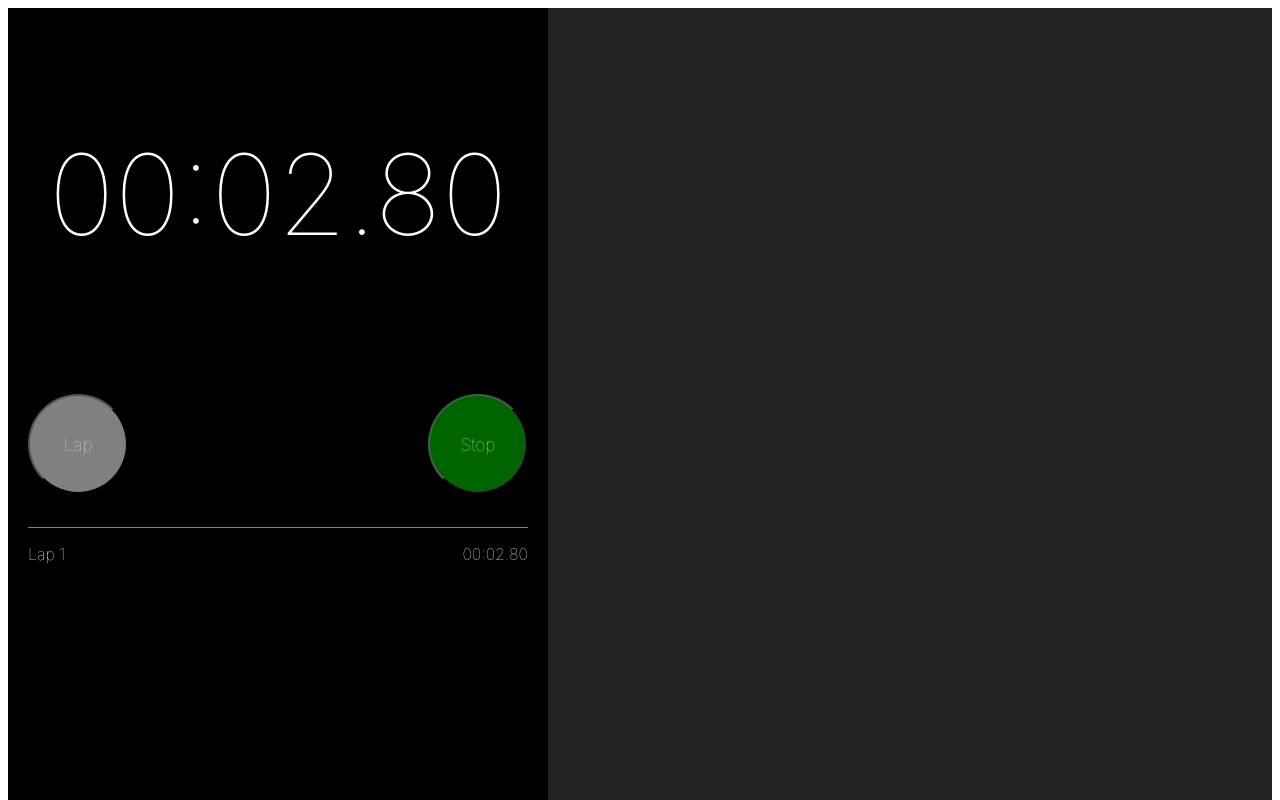
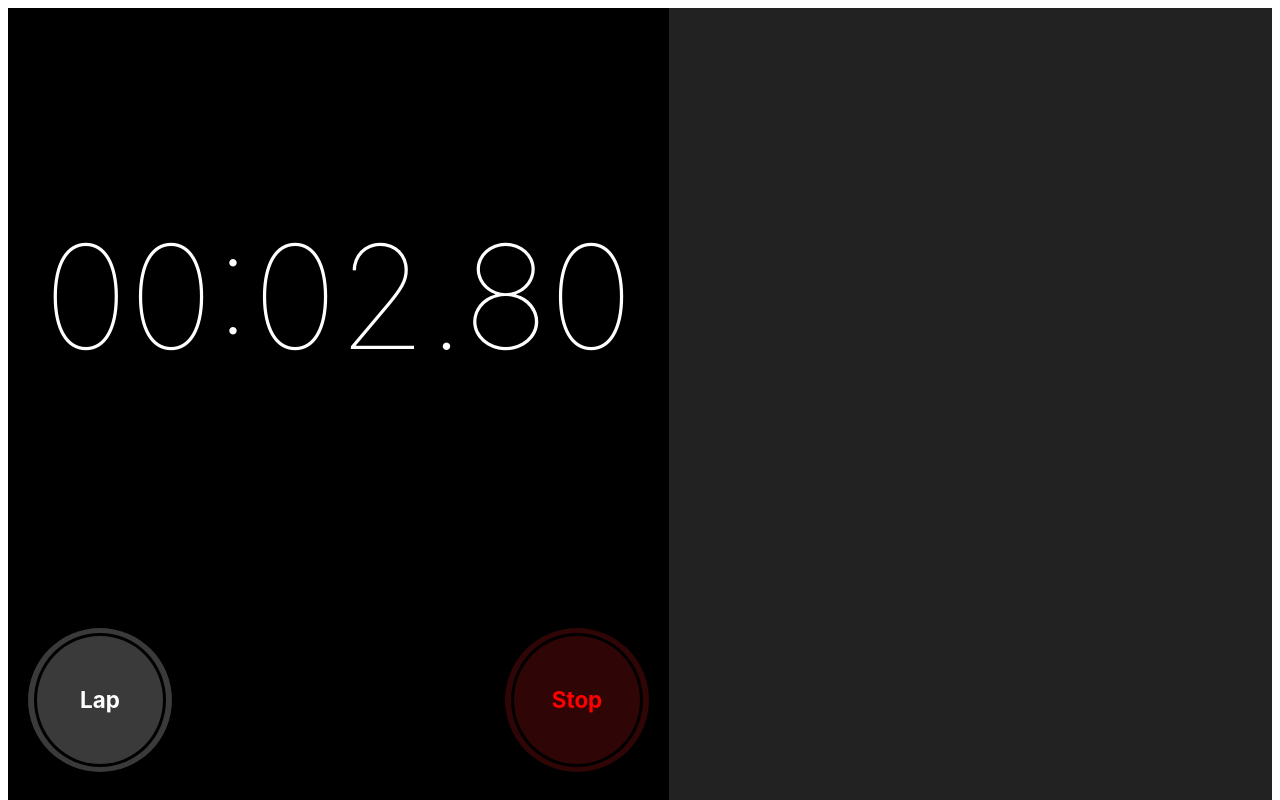
Before and after one commit to SHolleworth/stopwatchjs2, a plain HTML site: page index.html in a window 1280 px wide. Both pictures are taken after a click on the button "Start". Shown: the top 800 px of the page. Drawn offline with Linux system fonts and the light colour scheme.

Commit message:
Changed styling to better resemble the example

```diff
--- a/index.html
+++ b/index.html
@@ -9,8 +9,16 @@
                     <h1 id="mainTimerDisplay"></h1>
                 </div>
                 <div id="buttonBox">
-                    <button id="resetLapButton" class="buttonBackground" type="button"><p>Reset</p></button>
-                    <button id="startStopButton" class="buttonBackground" type="button"><p>Start</p></button>
+                    <button id="resetLapButton"  class="buttonBackground" type="button">
+                        <div class='buttonCenter'>
+                            <p>Reset</p>
+                        </div>
+                    </button>
+                    <button id="startStopButton" class="buttonBackground startButton" type="button">
+                        <div class='buttonCenter'>
+                            <p>Start</p>
+                        </div>
+                    </button>
                 </div>
                 <div id="lapView">
                 </div>
--- a/js/main.js
+++ b/js/main.js
@@ -19,6 +19,7 @@ slowLap.classList.add('slowLap');
 let lapCounter = 0;
 let laps = [];
 let timerRef = null;
+let running = false;
 
 const initialise = () => {
     resetLapButton.onclick = resetTimer;
@@ -55,27 +56,34 @@ const startTimer = () => {
     lapStartTime = Date.now();
     if(!laps.length)
         createLap();
-    timerRef = setInterval(() => {
+    running = true;
+    runTimerAnimation();
+    changeButton("Stop", 'startButton', 'stopButton', stopTimer, startStopButton);
+    changeButton("Lap", null, null, createLap, resetLapButton);
+}
+
+const runTimerAnimation = () => {
+    if(running) {
         const mainTimerDateObject = new Date(getElapsedMainTimeInMilliseconds());
         lapTimerDateObject = new Date(getElapsedLapTimeInMilliseconds());
         setMainTimerDisplay(formatDateToString(mainTimerDateObject));
         setActiveLapTimeParagraphNode(formatDateToString(lapTimerDateObject));
-    }, 16)
-    changeButton("Stop", stopTimer, startStopButton);
-    changeButton("Lap", createLap, resetLapButton);
+        requestAnimationFrame(runTimerAnimation);
+    }
 }
 
-const changeButton = (label, func, button) => {
-    button.childNodes[0].innerHTML = label;
+const changeButton = (label, oldClass, newClass, func, button) => {
+    button.children[0].children[0].innerHTML = label;
     button.onclick = func;
+    button.classList.replace(oldClass, newClass);
 }
 
 const stopTimer = () => {
     mainSavedTime = getElapsedMainTimeInMilliseconds();
     lapSavedTime = getElapsedLapTimeInMilliseconds();
-    clearInterval(timerRef);
-    changeButton("Start", startTimer, startStopButton);
-    changeButton("Reset", resetTimer, resetLapButton);
+    running = false;
+    changeButton("Start", "stopButton", "startButton", startTimer, startStopButton);
+    changeButton("Reset", null, null, resetTimer, resetLapButton);
 }
 
 const resetTimer = () => {
--- a/styles.css
+++ b/styles.css
@@ -1,6 +1,10 @@
 h1, p {
     font-family: 'SF Pro Text', 'SF Pro Display Ultralight', 'Gill Sans', 'Gill Sans MT', Calibri, 'Trebuchet MS', sans-serif;
     font-weight: 100;
+}
+
+p {
+    font-size: 1.4rem;
 }
 
 #container {
@@ -13,8 +17,8 @@ h1, p {
     display: flex;
     flex-direction: column;
     justify-content: center;
-    width: 500px;
-    height: 832px;
+    width: 621px;
+    height: 1344px;
     padding: 20px;
     background-color: black;
 }
@@ -27,7 +31,7 @@ h1, p {
 }
 
 #clockBox h1 {
-    font-size: 7em;
+    font-size: 9em;
     color: white;
 }
 
@@ -38,39 +42,58 @@ h1, p {
     align-items: center;
 }
 
+.buttonCenter {
+    display: flex;
+    justify-content: center;
+    align-items: center;
+    width: 8rem;
+    height: 8rem;
+    border: solid 3px black;
+    border-radius: 50%;
+}
+
 .buttonBackground {
     display: flex;
     justify-content: center;
     align-items: center;
-    width: 100px;
-    height: 100px;
-    border-radius: 50px;
-    background-color: brown;
+    width: 9rem;
+    height: 9rem;
+    border-radius: 5rem;
+    border-width: 0;
 }
 
-.buttonBackground p {
-    font-size: 1.3em;
+button p {
+    font-weight: bold;
 }
 
-#startStopButton {
-    background-color: darkgreen;
+.startButton {
+    background-color: rgba(81, 194, 111, .25);
 }
 
-#startStopButton p {
+.stopButton {
+    background-color: rgba(232, 28, 28, .20);
+}
+
+.startButton p {
     color: lightgreen;
 }
 
+.stopButton p {
+    color: red
+}
+
 #resetLapButton {
-    background-color: grey;
+    background-color: rgba(232, 232, 232, .25);
 }
 
 #resetLapButton p {
-    color: lightgrey;
+    color: white;
 }
 
 #lapView {
     overflow: auto;
     flex: 1;
+    scrollbar-width: 50px;
 }
 
 #lapView div {
@@ -79,7 +102,7 @@ h1, p {
     justify-content: space-between;
     border-top-width: 1px;
     border-top-style: solid;
-    border-color: grey;
+    border-color: rgba(255, 255, 255, .2);
     width: '100%';
 }
 
@@ -88,7 +111,7 @@ h1, p {
 }
 
 #lapView .fastLap {
-    color: green;
+    color: lightgreen;
 }
 
 #lapView .slowLap {
```
